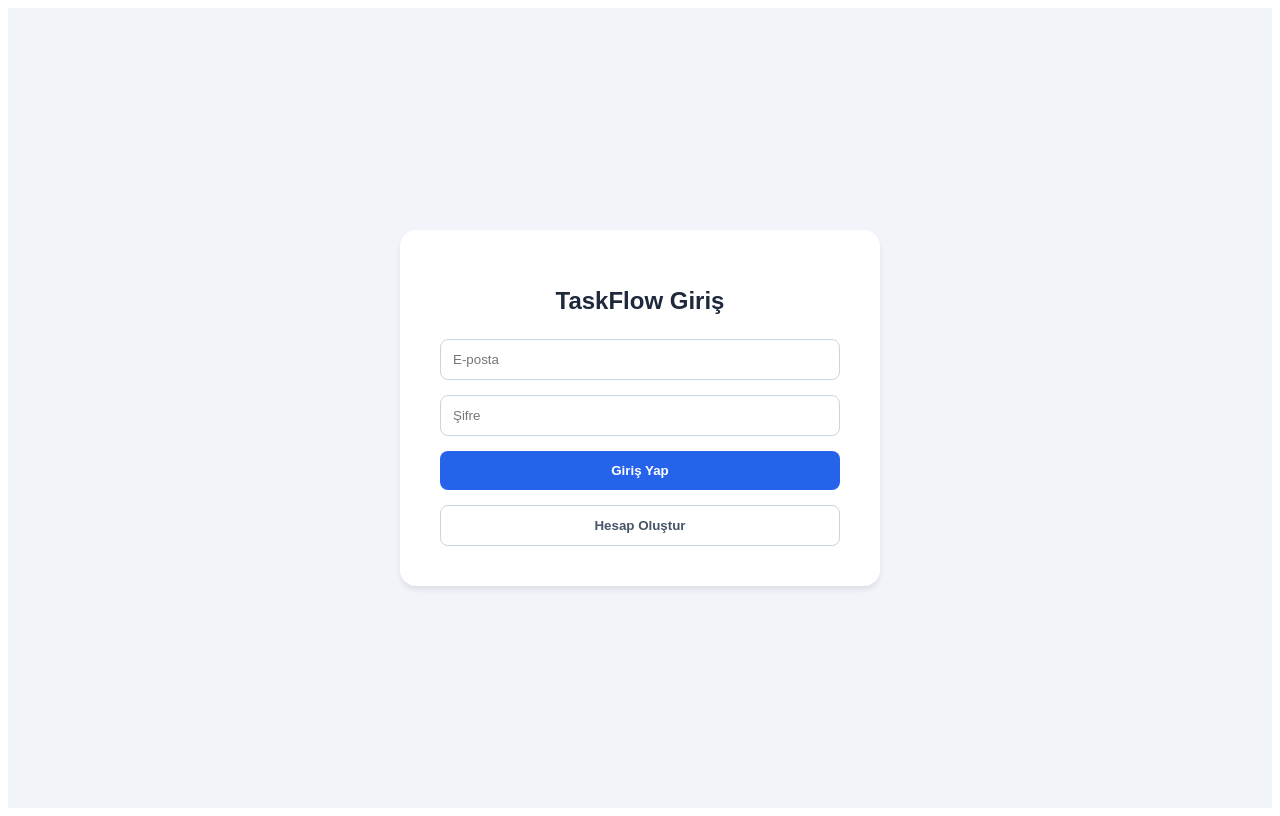
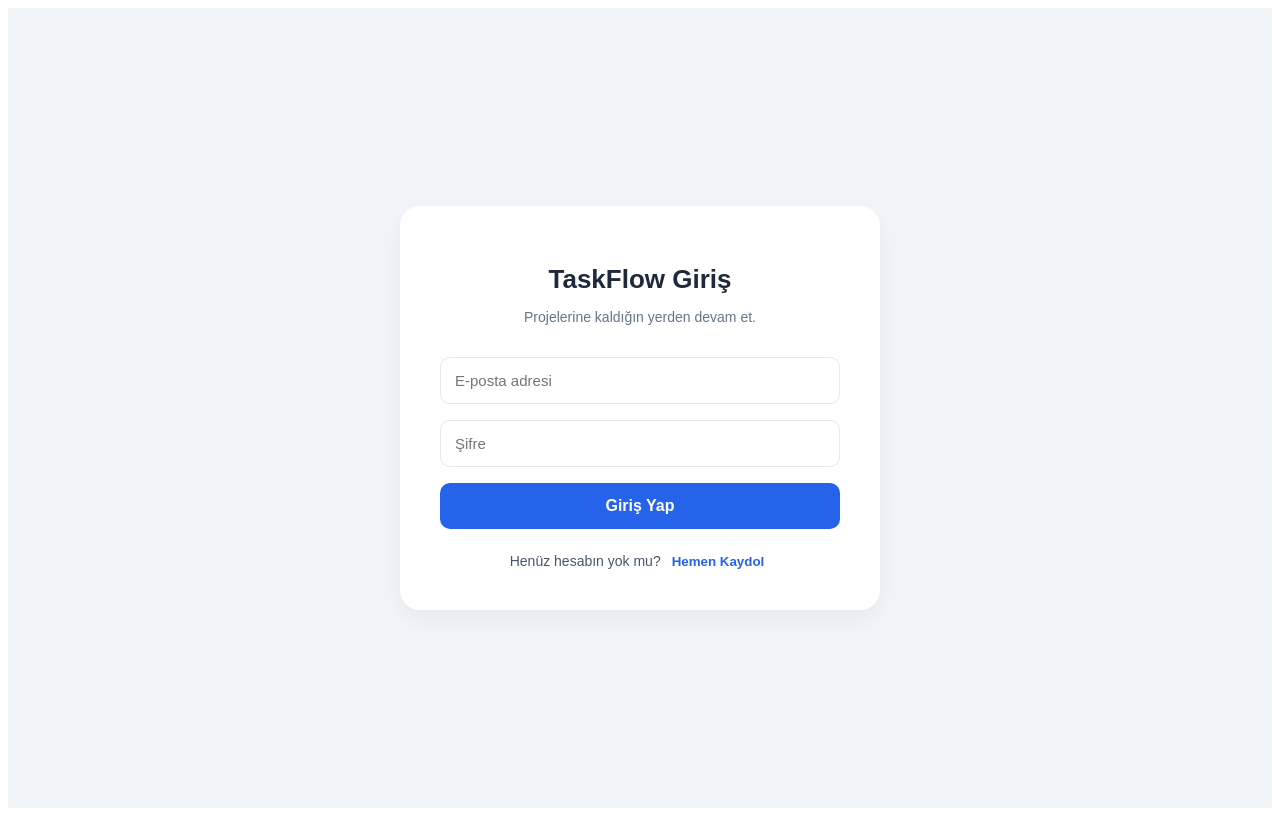
Before and after one commit to umurronaa/taskflow-kanban, a Next.js app: page /login in a window 1280 px wide. Built offline with nearby package versions, Linux system fonts and the light colour scheme; no server answers.

Commit message:
Feat: separate auth flows and improve UX for login/register

```diff
--- a/app/login/page.js
+++ b/app/login/page.js
@@ -6,68 +6,78 @@ import { useRouter } from 'next/navigation';
 export default function AuthPage() {
   const [email, setEmail] = useState('');
   const [password, setPassword] = useState('');
+  const [isRegisterMode, setIsRegisterMode] = useState(false); // Giriş/Kayıt modu
+  const [loading, setLoading] = useState(false);
   const router = useRouter();
 
-  const handleSignUp = async () => {
-    // BOŞ VERİ KONTROLÜ
-    if (!email || !password) {
-      alert("Lütfen e-posta ve şifre alanlarını doldurun.");
-      return;
+  const handleAuth = async (e) => {
+    e.preventDefault();
+    setLoading(true);
+
+    if (isRegisterMode) {
+      // KAYIT OLMA AKIŞI
+      const { error } = await supabase.auth.signUp({ email, password });
+      if (error) {
+        alert("Kayıt Hatası: " + error.message);
+      } else {
+        alert('Hesap oluşturuldu! Şimdi giriş yapabilirsiniz.');
+        setIsRegisterMode(false); // Giriş moduna geri dön
       }
-
-    const { data, error } = await supabase.auth.signUp({
-      email: email,
-      password: password,
-    });
-
+    } else {
+      // GİRİŞ YAPMA AKIŞI
+      const { error } = await supabase.auth.signInWithPassword({ email, password });
       if (error) {
-      alert("Hata: " + error.message);
+        // Jürinin istediği özel hata kontrolü
+        if (error.message.includes("Invalid login credentials")) {
+          alert("Hata: Bu e-posta ile kayıtlı bir hesap bulunamadı veya şifre yanlış.");
         } else {
-      alert('Kayıt başarılı! Şimdi giriş yapabilirsiniz.');
+          alert("Giriş Hatası: " + error.message);
         }
-  };
-
-  const handleLogin = async () => {
-    if (!email || !password) {
-      alert("Lütfen e-posta ve şifre alanlarını doldurun.");
-      return;
-    }
-
-    const { data, error } = await supabase.auth.signInWithPassword({
-      email: email,
-      password: password,
-    });
-
-    if (error) {
-      alert("Hata: " + error.message);
       } else {
         router.push('/');
       }
+    }
+    setLoading(false);
   };
 
   return (
-    <div style={{ display: 'flex', flexDirection: 'column', alignItems: 'center', justifyContent: 'center', minHeight: '100vh', backgroundColor: '#f1f5f9', fontFamily: 'sans-serif' }}>
-      <div style={{ backgroundColor: 'white', padding: '40px', borderRadius: '16px', boxShadow: '0 4px 6px -1px rgba(0,0,0,0.1)', width: '100%', maxWidth: '400px' }}>
-        <h1 style={{ textAlign: 'center', marginBottom: '24px', fontSize: '24px', fontWeight: '800', color: '#1e293b' }}>TaskFlow Giriş</h1>
+    <div style={{ display: 'flex', alignItems: 'center', justifyContent: 'center', minHeight: '100vh', backgroundColor: '#f1f5f9', fontFamily: 'sans-serif' }}>
+      <div style={{ backgroundColor: 'white', padding: '40px', borderRadius: '20px', boxShadow: '0 10px 25px rgba(0,0,0,0.05)', width: '100%', maxWidth: '400px' }}>
+        <h1 style={{ textAlign: 'center', marginBottom: '8px', fontSize: '26px', fontWeight: '900', color: '#1e293b' }}>
+          TaskFlow {isRegisterMode ? 'Kayıt' : 'Giriş'}
+        </h1>
+        <p style={{ textAlign: 'center', color: '#64748b', marginBottom: '32px', fontSize: '14px' }}>
+          {isRegisterMode ? 'Hemen ekibe katıl ve yönetmeye başla.' : 'Projelerine kaldığın yerden devam et.'}
+        </p>
 
-        <div style={{ display: 'flex', flexDirection: 'column', gap: '15px' }}>
+        <form onSubmit={handleAuth} style={{ display: 'flex', flexDirection: 'column', gap: '16px' }}>
           <input
-            type="email"
-            placeholder="E-posta"
-            autoComplete="email" // Tarayıcı desteği için
-            style={{ padding: '12px', border: '1px solid #cbd5e1', borderRadius: '8px', outline: 'none' }}
+            type="email" placeholder="E-posta adresi" required
+            style={{ padding: '14px', border: '1px solid #e2e8f0', borderRadius: '10px', outline: 'none', fontSize: '15px' }}
             onChange={(e) => setEmail(e.target.value)}
           />
           <input
-            type="password"
-            placeholder="Şifre"
-            autoComplete="current-password"
-            style={{ padding: '12px', border: '1px solid #cbd5e1', borderRadius: '8px', outline: 'none' }}
+            type="password" placeholder="Şifre" required
+            style={{ padding: '14px', border: '1px solid #e2e8f0', borderRadius: '10px', outline: 'none', fontSize: '15px' }}
             onChange={(e) => setPassword(e.target.value)}
           />
 
-          <button onClick={handleLogin} style={{ padding: '12px', backgroundColor: '#2563eb', color: 'white', border: 'none', borderRadius: '8px', fontWeight: '600', cursor: 'pointer' }}>Giriş Yap</button>
-          <button onClick={handleSignUp} style={{ padding: '12px', backgroundColor: 'transparent', color: '#475569', border: '1px solid #cbd5e1', borderRadius: '8px', fontWeight: '600', cursor: 'pointer' }}>Hesap Oluştur</button>
+          <button
+            type="submit" disabled={loading}
+            style={{ padding: '14px', backgroundColor: '#2563eb', color: 'white', border: 'none', borderRadius: '10px', fontWeight: '700', cursor: 'pointer', fontSize: '16px', transition: '0.2s' }}
+          >
+            {loading ? 'İşleniyor...' : (isRegisterMode ? 'Hesap Oluştur' : 'Giriş Yap')}
+          </button>
+        </form>
+
+        <div style={{ textAlign: 'center', marginTop: '24px', fontSize: '14px', color: '#475569' }}>
+          {isRegisterMode ? 'Zaten hesabın var mı?' : 'Henüz hesabın yok mu?'}
+          <button
+            onClick={() => setIsRegisterMode(!isRegisterMode)}
+            style={{ background: 'none', border: 'none', color: '#2563eb', fontWeight: '700', cursor: 'pointer', marginLeft: '5px' }}
+          >
+            {isRegisterMode ? 'Giriş Yap' : 'Hemen Kaydol'}
+          </button>
         </div>
       </div>
     </div>
```
Lines whose indentation alone changed are shown as unchanged.
